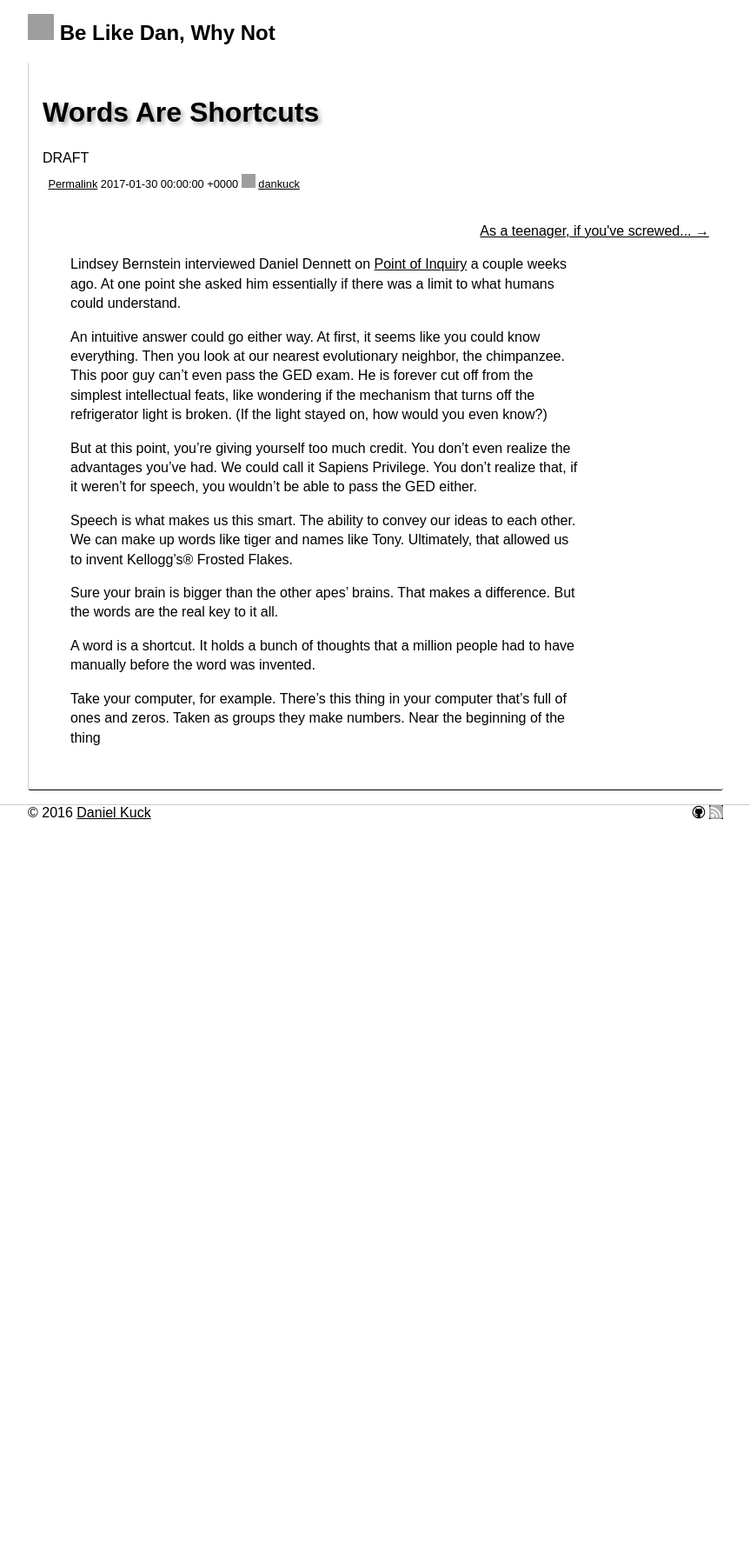
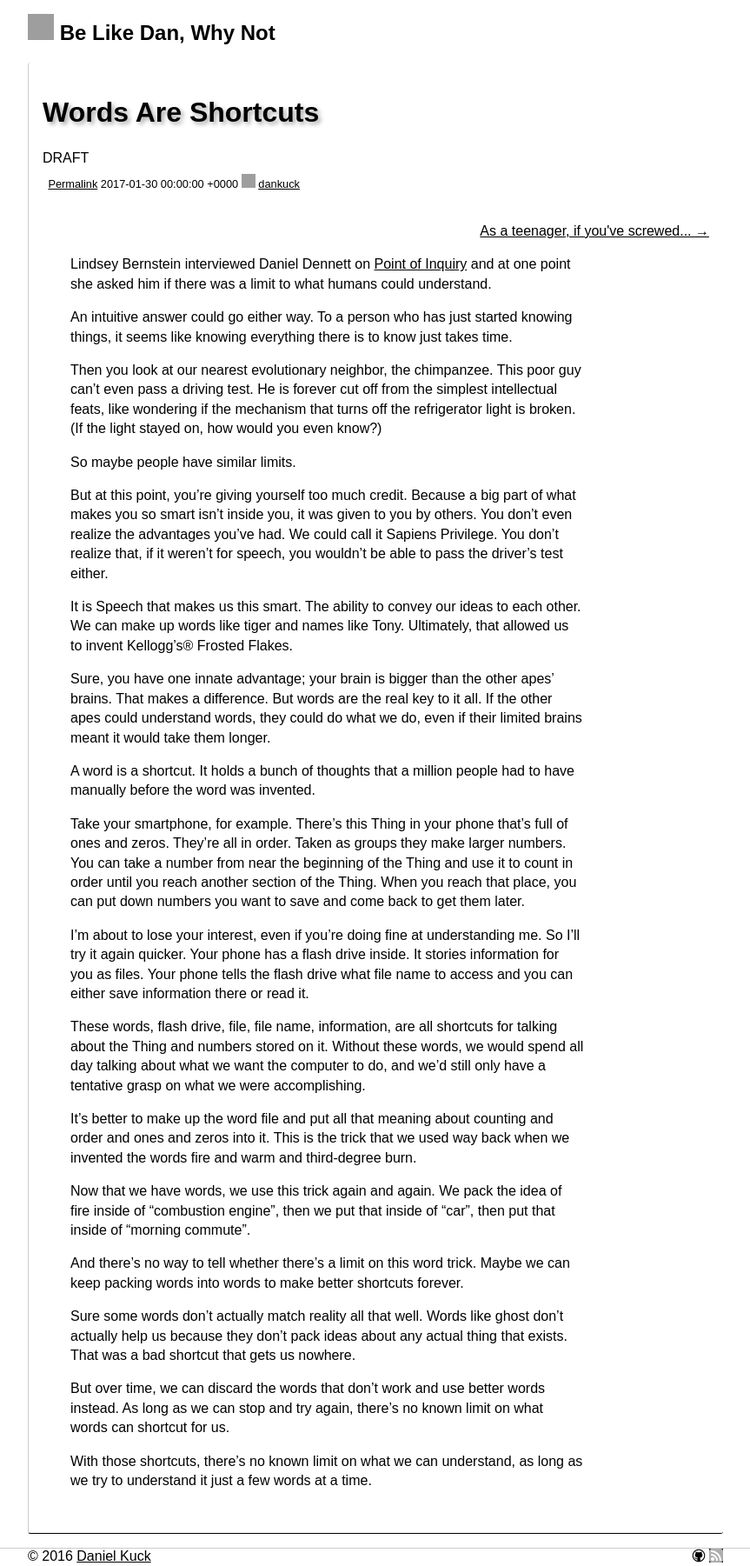
Before and after one commit to dankuck/dankuck.github.io, a Jekyll site: the page built from _posts/2017-01-30-words-are-shortcuts.md, in a window 1280 px wide. Shown: the whole page at 87% size, without its empty margins (208-1071 px from the left). Built offline with Jekyll 4.4.1, drawn with Linux system fonts in a browser that asks for light colours; before the commit the page ends 946 px from its top, so only the background shows below that; grey boxes are pictures that could not be loaded.

Commit message:
All the words you can muster

```diff
--- a/_posts/2017-01-30-words-are-shortcuts.md
+++ b/_posts/2017-01-30-words-are-shortcuts.md
@@ -7,16 +7,36 @@ no_ad: 1
 draft: 1
 ---
 
-Lindsey Bernstein interviewed Daniel Dennett on <a href="http://www.pointofinquiry.org/daniel_dennett_the_magic_of_consciousnesswithout_the_magic/">Point of Inquiry</a> a couple weeks ago. At one point she asked him essentially if there was a limit to what humans could understand.
+Lindsey Bernstein interviewed Daniel Dennett on <a href="http://www.pointofinquiry.org/daniel_dennett_the_magic_of_consciousnesswithout_the_magic/">Point of Inquiry</a> and at one point she asked him if there was a limit to what humans could understand.
 
-An intuitive answer could go either way. At first, it seems like you could know everything. Then you look at our nearest evolutionary neighbor, the chimpanzee. This poor guy can't even pass the GED exam. He is forever cut off from the simplest intellectual feats, like wondering if the mechanism that turns off the refrigerator light is broken. (If the light stayed on, how would you even know?)
+An intuitive answer could go either way. To a person who has just started knowing things, it seems like knowing everything there is to know just takes time.
 
-But at this point, you're giving yourself too much credit. You don't even realize the advantages you've had. We could call it Sapiens Privilege. You don't realize that, if it weren't for speech, you wouldn't be able to pass the GED either.
+Then you look at our nearest evolutionary neighbor, the chimpanzee. This poor guy can't even pass a driving test. He is forever cut off from the simplest intellectual feats, like wondering if the mechanism that turns off the refrigerator light is broken. (If the light stayed on, how would you even know?)
 
-Speech is what makes us this smart. The ability to convey our ideas to each other. We can make up words like tiger and names like Tony. Ultimately, that allowed us to invent Kellogg's® Frosted Flakes.
+So maybe people have similar limits.
 
-Sure your brain is bigger than the other apes' brains. That makes a difference. But the words are the real key to it all.
+But at this point, you're giving yourself too much credit. Because a big part of what makes you so smart isn't inside you, it was given to you by others. You don't even realize the advantages you've had. We could call it Sapiens Privilege. You don't realize that, if it weren't for speech, you wouldn't be able to pass the driver's test either.
+
+It is Speech that makes us this smart. The ability to convey our ideas to each other. We can make up words like tiger and names like Tony. Ultimately, that allowed us to invent Kellogg's® Frosted Flakes.
+
+Sure, you have one innate advantage; your brain is bigger than the other apes' brains. That makes a difference. But words are the real key to it all. If the other apes could understand words, they could do what we do, even if their limited brains meant it would take them longer.
 
 A word is a shortcut. It holds a bunch of thoughts that a million people had to have manually before the word was invented.
 
-Take your computer, for example. There's this thing in your computer that's full of ones and zeros. Taken as groups they make numbers. Near the beginning of the thing
+Take your smartphone, for example. There's this Thing in your phone that's full of ones and zeros. They're all in order. Taken as groups they make larger numbers. You can take a number from near the beginning of the Thing and use it to count in order until you reach another section of the Thing. When you reach that place, you can put down numbers you want to save and come back to get them later.
+
+I'm about to lose your interest, even if you're doing fine at understanding me. So I'll try it again quicker. Your phone has a flash drive inside. It stories information for you as files. Your phone tells the flash drive what file name to access and you can either save information there or read it.
+
+These words, flash drive, file, file name, information, are all shortcuts for talking about the Thing and numbers stored on it. Without these words, we would spend all day talking about what we want the computer to do, and we'd still only have a tentative grasp on what we were accomplishing.
+
+It's better to make up the word file and put all that meaning about counting and order and ones and zeros into it. This is the trick that we used way back when we invented the words fire and warm and third-degree burn.
+
+Now that we have words, we use this trick again and again. We pack the idea of fire inside of "combustion engine", then we put that inside of "car", then put that inside of "morning commute".
+
+And there's no way to tell whether there's a limit on this word trick. Maybe we can keep packing words into words to make better shortcuts forever.
+
+Sure some words don't actually match reality all that well. Words like ghost don't actually help us because they don't pack ideas about any actual thing that exists. That was a bad shortcut that gets us nowhere.
+
+But over time, we can discard the words that don't work and use better words instead. As long as we can stop and try again, there's no known limit on what words can shortcut for us.
+
+With those shortcuts, there's no known limit on what we can understand, as long as we try to understand it just a few words at a time.
```
